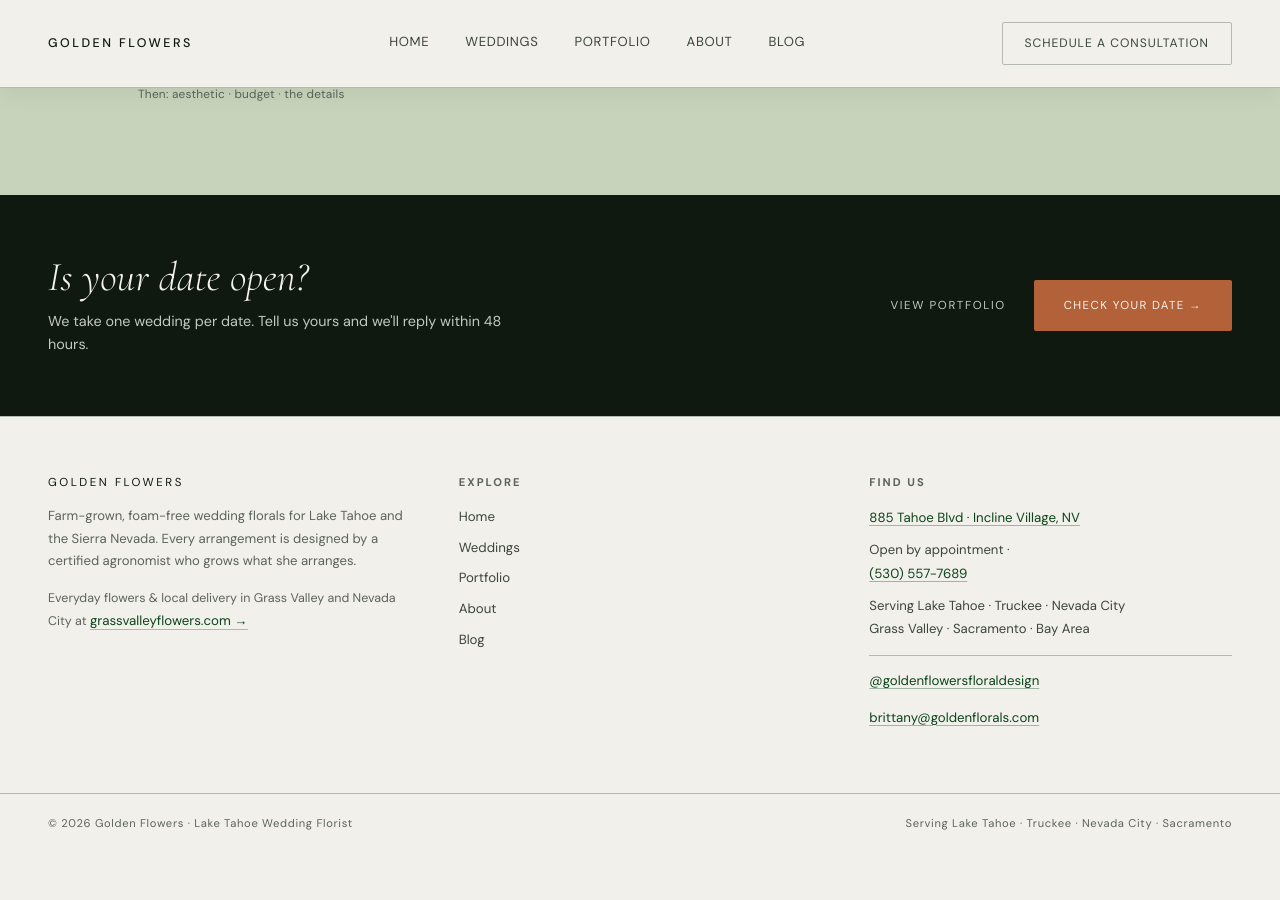
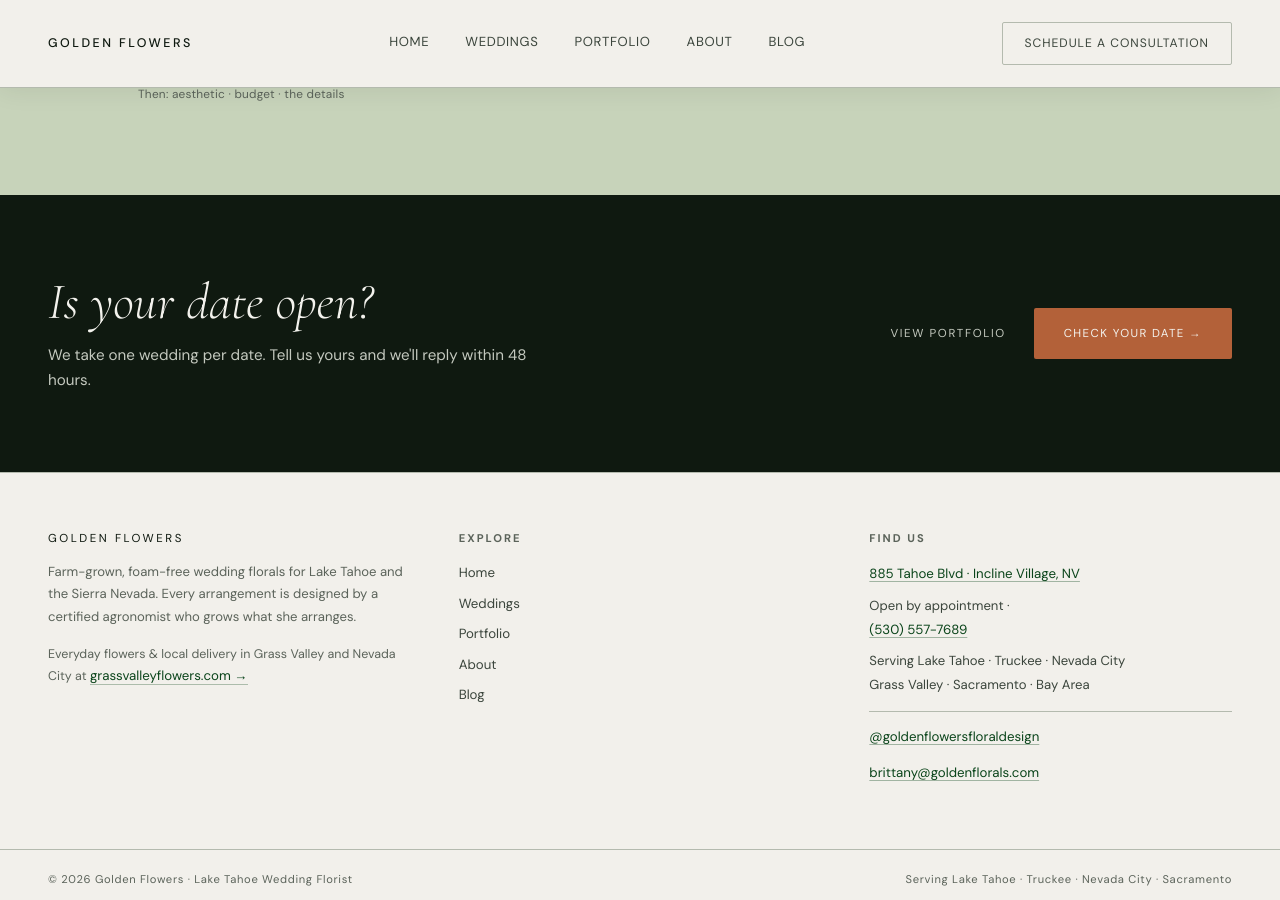
Before and after one commit to jshplhm/goldenflowers, a Jekyll site: the page built from consultation-form/index.md, in a window 1280 px wide and 900 px high, scrolled down 1116 px. Built offline with Jekyll 4.4.1, drawn with Linux system fonts in a browser that asks for light colours; before the commit the page ends 1969 px from its top, so only the background shows below that.

Commit message:
Footer: bigger pre-footer headline + more band air (match mockup scale)
Co-Authored-By: Claude Opus 4.8 <noreply@anthropic.com>

```diff
--- a/assets/css/style.css
+++ b/assets/css/style.css
@@ -1464,10 +1464,10 @@ input, select { min-height: 50px; }
 @media (max-width: 640px) { .testi-featured { margin-bottom: 32px; } }
 
 /* — Pre-footer CTA strip (dark green; one consistent close site-wide) — */
-.prefooter-cta { background: var(--fg); padding: 60px 48px; }
+.prefooter-cta { background: var(--fg); padding: 80px 48px; }
 .prefooter-inner { max-width: 1280px; margin: 0 auto; display: flex; align-items: center; justify-content: space-between; gap: 36px; flex-wrap: wrap; }
-.prefooter-head { font-family: var(--f-d); font-style: italic; font-weight: 300; font-size: clamp(2rem, 3.2vw, 2.9rem); line-height: 1.1; color: oklch(96% .006 88); }
-.prefooter-sub { font-family: var(--f-b); font-size: .9rem; line-height: 1.6; color: oklch(83% .015 128); margin-top: 10px; max-width: 480px; }
+.prefooter-head { font-family: var(--f-d); font-style: italic; font-weight: 300; font-size: clamp(2.4rem, 4vw, 3.4rem); line-height: 1.06; color: oklch(96% .006 88); }
+.prefooter-sub { font-family: var(--f-b); font-size: .95rem; line-height: 1.6; color: oklch(83% .015 128); margin-top: 14px; max-width: 480px; }
 .prefooter-actions { display: flex; align-items: center; gap: 28px; }
 .prefooter-link { font-family: var(--f-b); font-size: .72rem; letter-spacing: .14em; text-transform: uppercase; color: oklch(83% .015 128); white-space: nowrap; transition: color .2s; }
 .prefooter-link:hover { color: oklch(96% .006 88); }
```
